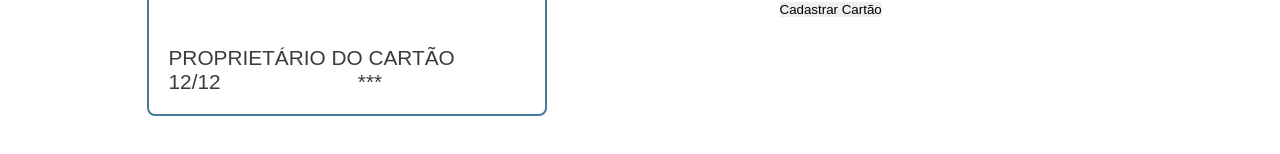
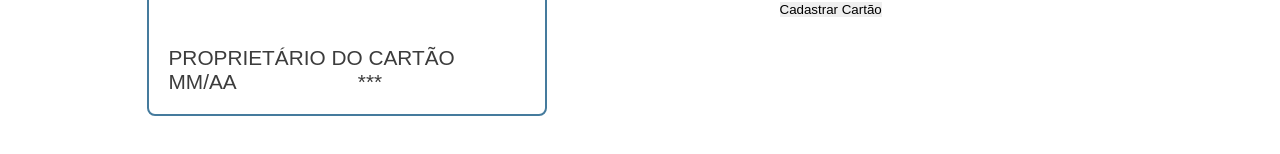
Before and after one commit to Alisson-Py/loja-virtual-frontend, a React (Create React App) app: page /add-cart in a window 1280 px wide. Shown: the part 214-368 px from the top of the page. Built offline with nearby package versions, Linux system fonts and the light colour scheme.

Commit message:
feat: insert dynamic data in card view

```diff
--- a/src/pages/AddCart/index.tsx
+++ b/src/pages/AddCart/index.tsx
@@ -34,8 +34,16 @@ export default function AddCart() {
                 'PROPRIETÁRIO DO CARTÃO'
               }</p>
               <div className="date-and-ccv">
-                <p className="expiration-date">{'12/12'}</p>
-                <p className="ccv">{'***'}</p>
+                <p className="expiration-date">{
+                  expirationDate?
+                  expirationDate:
+                  'MM/AA'
+                }</p>
+                <p className="ccv">{
+                  ccv?
+                  ccv:
+                  '***'
+                }</p>
               </div>
             </div>
           </div>
```
